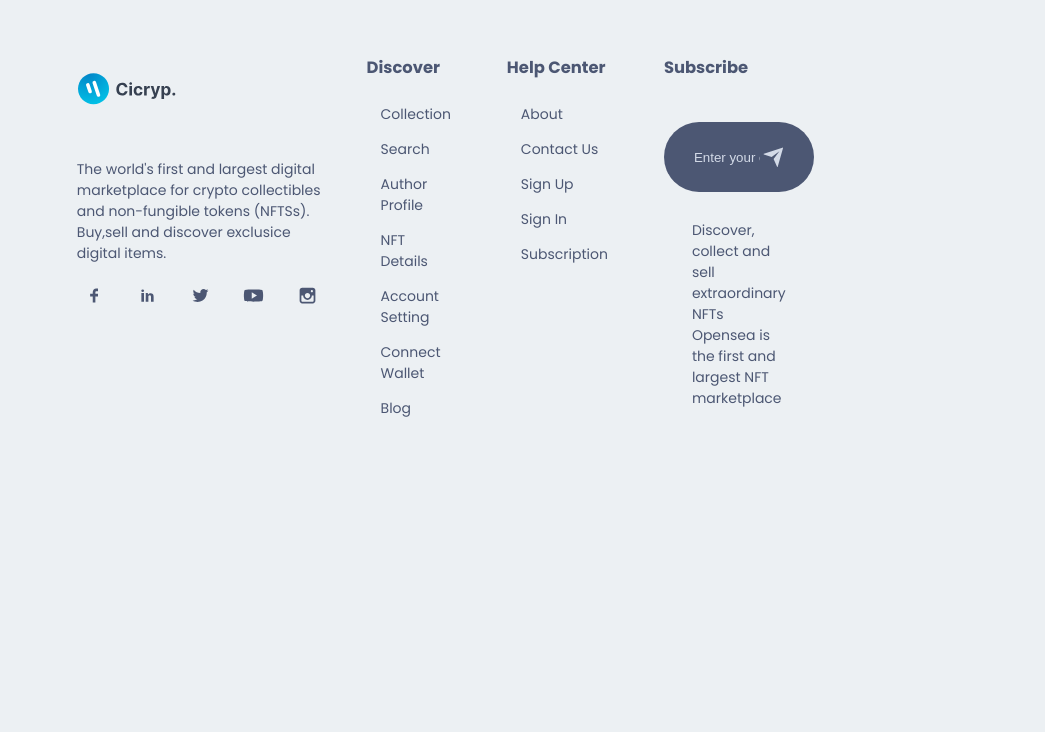
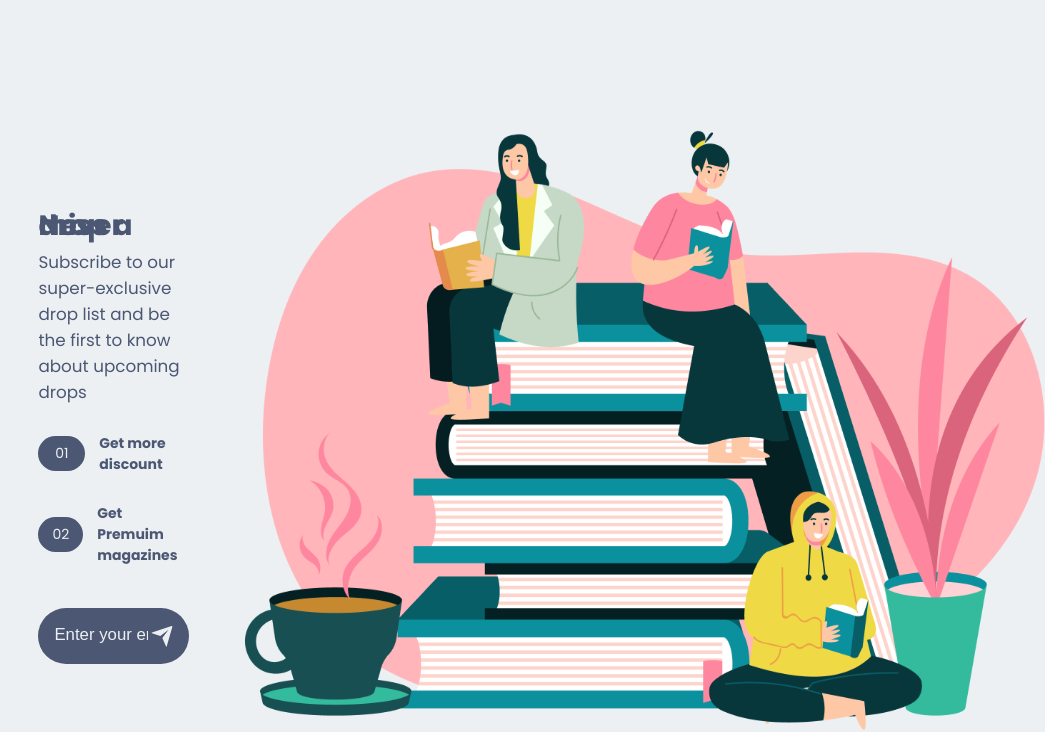
Before and after one commit to Ankan-07-Dutta/NFTMarketplace-Navbar, a Next.js app: page / in a window 768 px wide. Shown: the part 3383-4115 px from the top of the page, 1045 px wide, since content can reach past the window. Before the commit the page ends 3841 px from the top, so only its background shows below. Built offline with nearby package versions, Linux system fonts and the light colour scheme.

Commit message:
updated subscribe module

```diff
--- a/components/BigNFTSlider/BigNFTSlider.module.css
+++ b/components/BigNFTSlider/BigNFTSlider.module.css
@@ -161,7 +161,7 @@
     font-size: 1.2rem;
     background-color: var(--icons-color);
     color: var(--shadow-dark-color);
-    padding: .5rem 1rem;
+    padding: 1rem;
     border-radius: 5rem;
 }
 
--- /dev/null
+++ b/components/Subscribe/Subscribe.jsx
@@ -0,0 +1,43 @@
+import React from 'react'
+import { RiSendPlaneFill } from 'react-icons/ri';
+import Image from 'next/image';
+
+//INTERNAL IMPORT
+import Style from './Subscribe.module.css';
+import images from "../../img";
+
+const Subscribe = () => {
+  return (
+    <div className={Style.subscribe}>
+      <div className={Style.subscribe_box}>
+        <div className={Style.subscribe_box_left}>
+            <h2>Never miss a drop</h2>
+            <p>Subscribe to our super-exclusive drop list and be the first to know about upcoming drops</p>
+            <div className={Style.subscribe_box_left_box}>
+                <span>01</span>
+                <small>Get more discount</small>
+            </div>
+            <div className={Style.subscribe_box_left_box}>
+                <span>02</span>
+                <small>Get Premuim magazines</small>
+            </div>
+
+            <div className={Style.subscribe_box_left_input}>
+                <input type="email" placeholder='Enter your email'/>
+                <RiSendPlaneFill className={Style.subscribe_box_left_input_icon} />
+            </div>
+        </div>
+
+        <div className={Style.subscribe_box_right}>
+            <Image
+                src={images.update}
+                alt='get update'
+                height={600}
+                width={800} />
+        </div>
+      </div>
+    </div>
+  )
+}
+
+export default Subscribe
--- /dev/null
+++ b/components/Subscribe/Subscribe.module.css
@@ -0,0 +1,109 @@
+.subscribe{
+    width: 100%;
+}
+
+.subscribe_box{
+    width: 80%;
+    margin: 0 auto;
+    padding: 8rem 0;
+    color: var(--icons-color);
+
+    display: grid;
+    grid-template-columns: 1.5fr 2fr;
+    align-items:  center;
+}
+
+.subscribe_box_left h2{
+    color: var(--icons-color);
+    font-size: 3rem;
+    line-height: 0;
+}
+
+.subscribe_box_left_box{
+    display: flex;
+    align-items: center;
+    gap: 1rem;
+    margin-top: 2rem;
+}
+
+.subscribe_box_left_box small {
+    font-size: 1rem;
+    font-weight: 700;
+}
+
+.subscribe_box_left_box span {
+    background-color: var(--icons-color);
+    color: var(--main-bg-color);
+    padding: .5rem 1rem;
+    border-radius: 2rem;
+    width: 4rem;
+    text-align: center;
+}
+
+.subscribe_box_left_input{
+    margin-top: 3rem;
+    padding: 2rem;
+    width: 80%;
+    border-radius: 4rem;
+    background-color: var(--icons-color);
+    color: var(--main-bg-color);
+
+    display: flex;
+    align-items: center;
+}
+
+.subscribe_box_left_input input {
+    background-color: transparent;
+    border: 0;
+    outline: none;
+    width: 90%;
+}
+
+.subscribe_box_left_input input::placeholder {
+    color: var(--main-bg-color);
+    font-size: 1.2rem;
+}
+
+.subscribe_box_left_input_icon{
+    font-size: 2rem;
+}
+
+
+.subscribe_box p{
+    font-size: 1.2rem;
+}
+
+@media  screen and (min-device-width : 320px) and
+(max-device-width: 768px) {
+    .subscribe_box {
+        width: 90%;
+        grid-template-columns: 1fr;
+        gap: 4rem;
+    }
+    .subscribe_box_left_input{
+       width: 100%;
+       padding: 1rem;
+    }
+
+    .subscribe_box_left h2{
+        font-size: 2rem;
+    }
+}
+
+@media  screen and (min-device-width : 768px) and
+(max-device-width: 1024px) {
+    .subscribe_box {
+        width: 90%;
+        grid-template-columns: repeat(2, 1fr);
+        gap: 4rem;
+    }
+
+    .subscribe_box_left_input{
+        width: 100%;
+        padding: 1rem;
+    }
+
+    .subscribe_box_left h2 {
+        font-size: 2rem;
+    }
+}
--- a/components/componentIndex.js
+++ b/components/componentIndex.js
@@ -4,6 +4,7 @@ import Footer from "./Footer/Footer";
 import HeroSection from "./HeroSection/HeroSection";
 import Service from "./Service/Service";
 import BigNFTSlider from "./BigNFTSlider/BigNFTSlider";
+import Subscribe from "./Subscribe/Subscribe";
 
 
-export {Button, Footer , Navbar, HeroSection , Service, BigNFTSlider };
+export { Button, Footer, Navbar, HeroSection, Service, BigNFTSlider, Subscribe };
--- a/pages/index.js
+++ b/pages/index.js
@@ -2,7 +2,7 @@ import React from "react";
 
 //INTERNAL IMPORT
 import Style from "../styles/index.module.css"
-import { HeroSection, Service, BigNFTSlider } from "../components/componentIndex";
+import { HeroSection, Service, BigNFTSlider, Subscribe } from "../components/componentIndex";
 
 const Home = () => {
   return(
@@ -10,6 +10,7 @@ const Home = () => {
       <HeroSection />
       <Service />
       <BigNFTSlider />
+      <Subscribe />
     </div>
   );
 };
```
